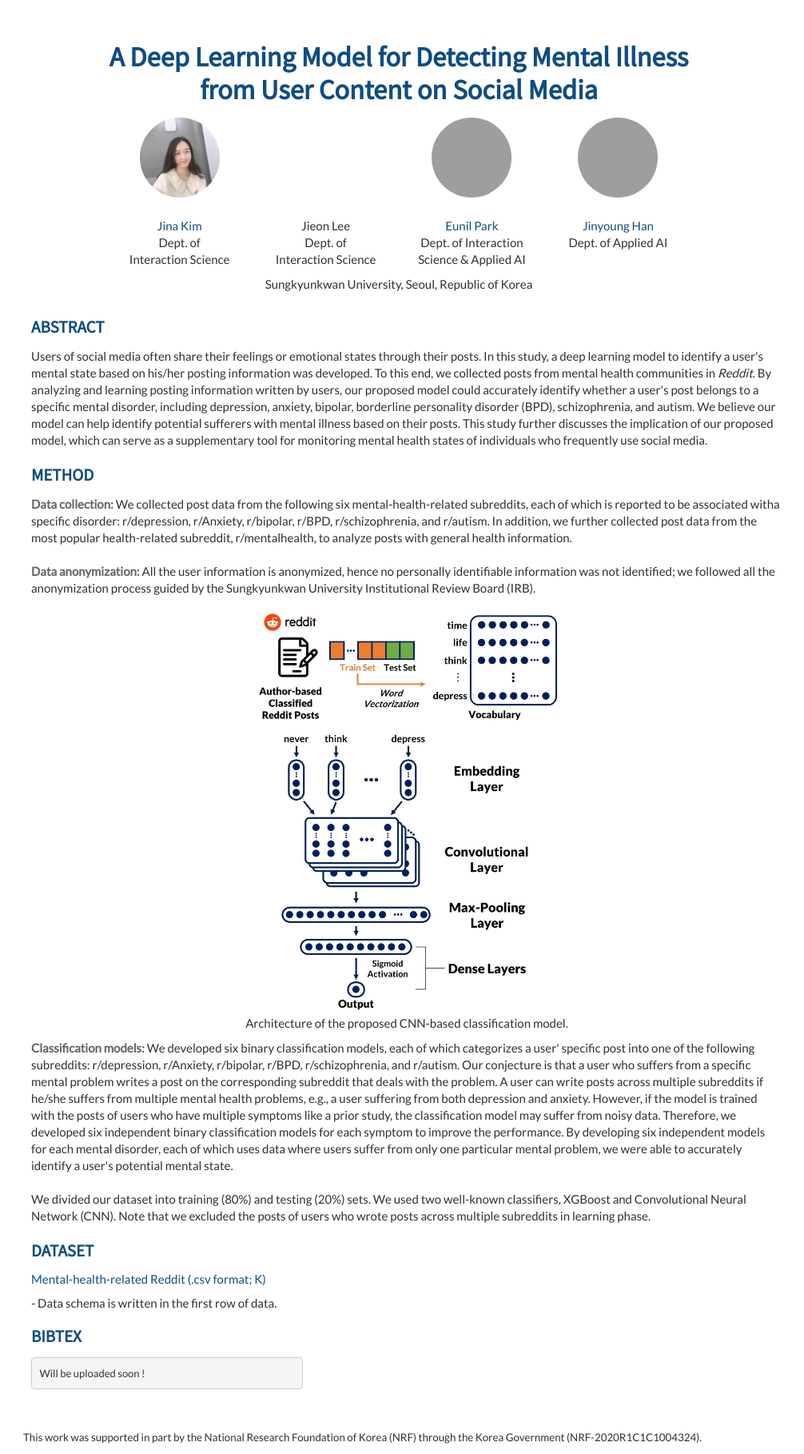
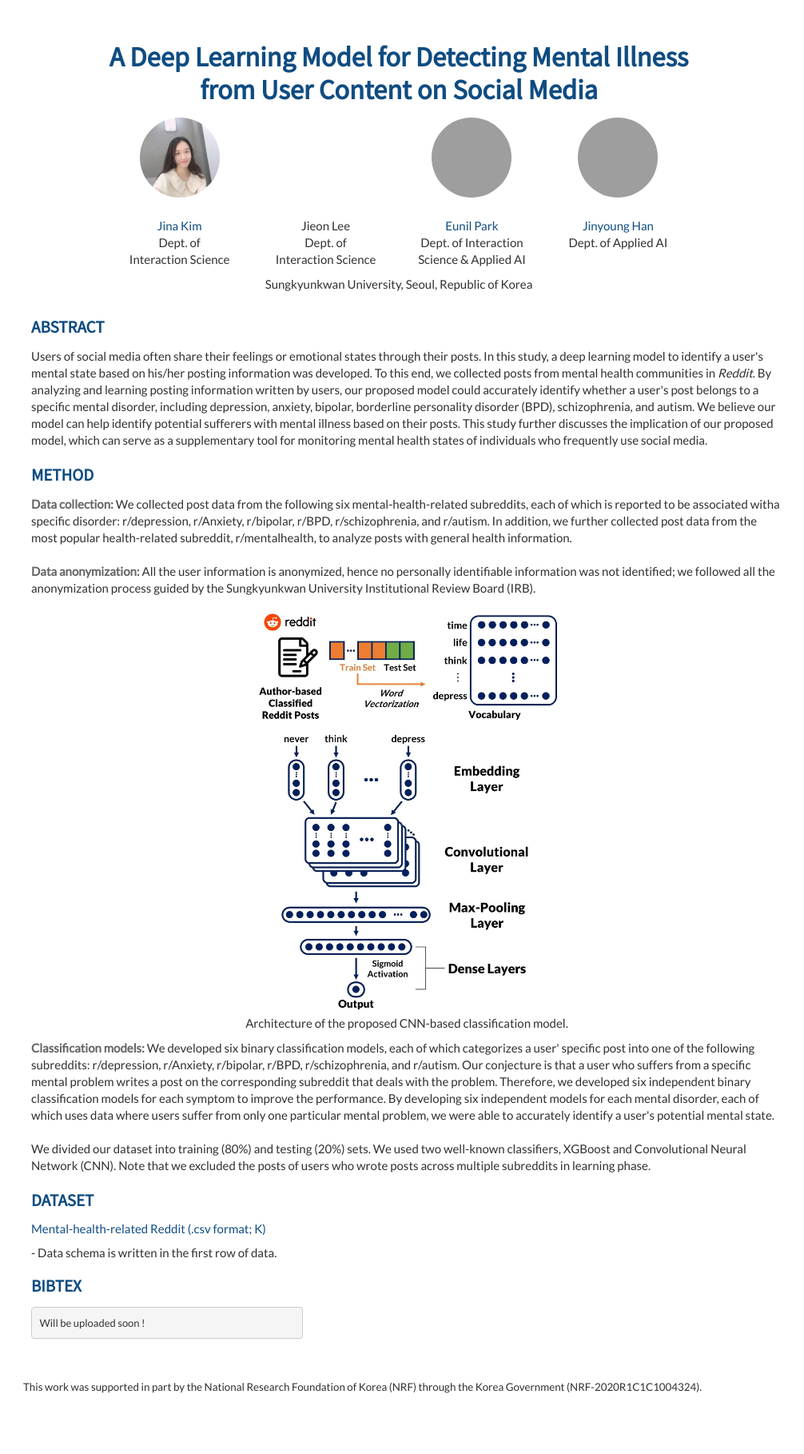
Before and after one commit to Jina-Kim/Jina-Kim.github.io, a Jekyll site: the page built from papers/20srep-mental.html, in a window 1280 px wide, cut to the strip 0-1818 px from the top of the page. Shown: the whole strip at 80% size, without its empty margins (151-1157 px from the left). Built offline with Jekyll 4.4.1, drawn with Linux system fonts in a browser that asks for light colours; nearby versions of some CDN libraries; after the commit the page ends 1755 px from its top, so only the background shows below that; grey boxes are pictures that could not be loaded.

Commit message:
Update papers/20srep-mental.html

```diff
--- a/papers/20srep-mental.html
+++ b/papers/20srep-mental.html
@@ -78,9 +78,8 @@ layout: projects
           <p>
             <em>Classification models: </em> We developed six binary classification models, each of which categorizes a user' specific post into one of the following subreddits: r/depression, r/Anxiety, r/bipolar, r/BPD, r/schizophrenia, and r/autism.
             Our conjecture is that a user who suffers from a specific mental problem writes a post on the corresponding subreddit that deals with the problem.
-            A user can write posts across multiple subreddits if he/she suffers from multiple mental health problems, e.g., a user suffering from both depression and anxiety.
-            However, if the model is trained with the posts of users who have multiple symptoms like a prior study, the classification model may suffer from noisy data.
-            Therefore, we developed six independent binary classification models for each symptom to improve the performance. By developing six independent models for each mental disorder, each of which uses data where users suffer from only one particular mental problem, we were able to accurately identify a user's potential mental state.
+            Therefore, we developed six independent binary classification models for each symptom to improve the performance.
+            By developing six independent models for each mental disorder, each of which uses data where users suffer from only one particular mental problem, we were able to accurately identify a user's potential mental state.
             <br><br>
             We divided our dataset into training (80%) and testing (20%) sets. We used two well-known classifiers, XGBoost and Convolutional Neural Network (CNN).
             Note that we excluded the posts of users who wrote posts across multiple subreddits in learning phase.
```
